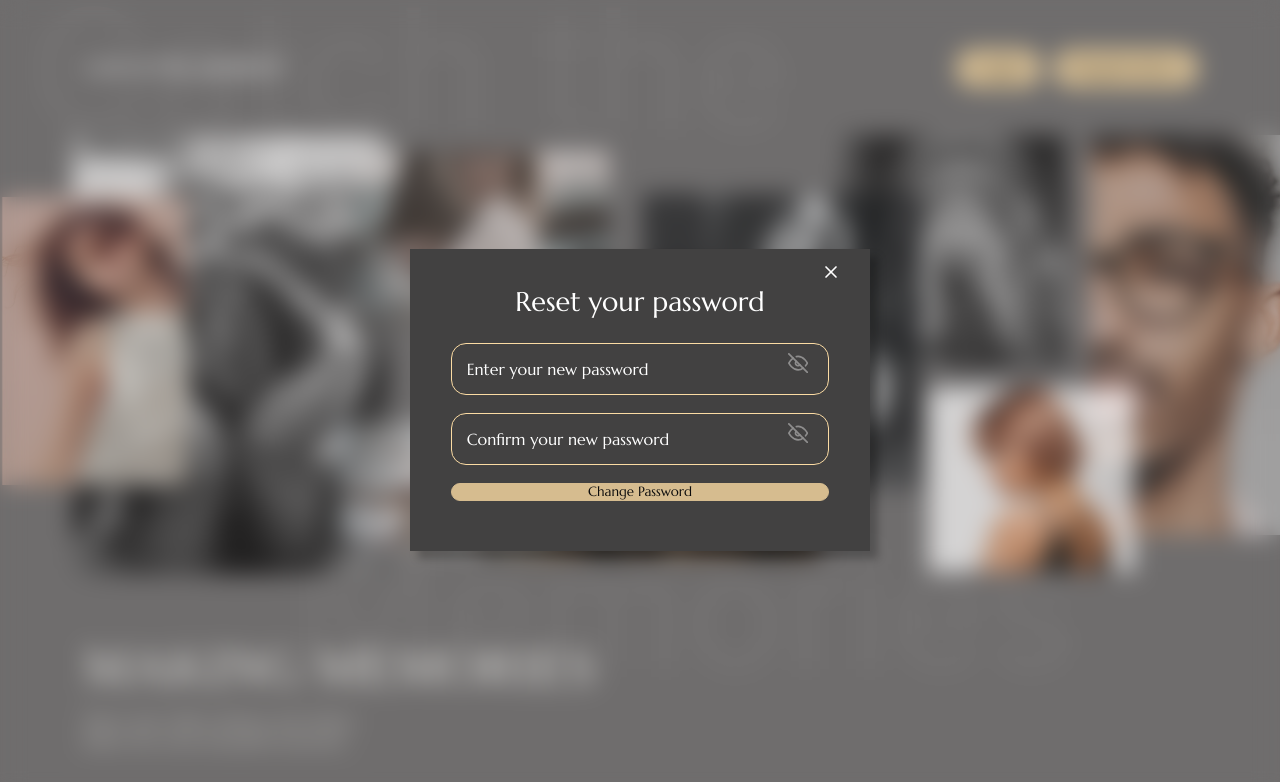
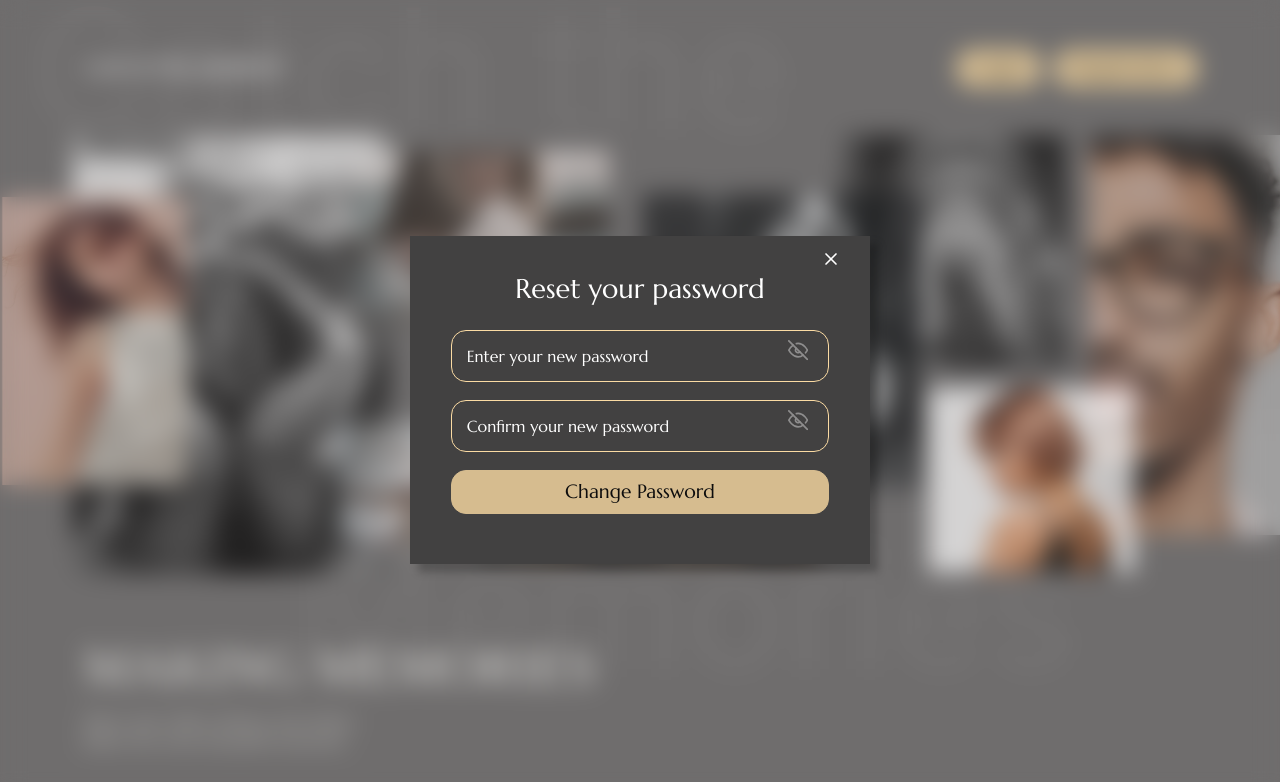
Before and after one commit to CMPetManager/CM-memory-seller, a React (Create React App) app: page /#/reset-password/1 in a window 1280 px wide. Shown: the top 782 px of the page. Built offline with nearby package versions, Linux system fonts and the light colour scheme; a web font is replaced by a local one; what react-locomotive-scroll would draw is missing.

Commit message:
fix: problem with button

```diff
--- a/src/components/Authentication/ForgotPassword/ForgotPassword.jsx
+++ b/src/components/Authentication/ForgotPassword/ForgotPassword.jsx
@@ -39,7 +39,7 @@ const ForgotPassword = () => {
           ) : (
             <span className='forgot__form__error'></span>
           )}
-          <button className='btn btn__margin' type='submit'>
+          <button className='btnComponent btn__margin' type='submit'>
             Request password
           </button>
         </form>
--- a/src/components/Authentication/ResetPassword/ResetPassword.jsx
+++ b/src/components/Authentication/ResetPassword/ResetPassword.jsx
@@ -107,7 +107,7 @@ const ResetPassword = () => {
           <Button
             titleButton='Change Password'
             className={clsx(
-              'btn',
+              'btnComponent',
               Object.keys(errors).length === 0 &&
                 getValues('confirmpassword') &&
                 getValues('password')
```
